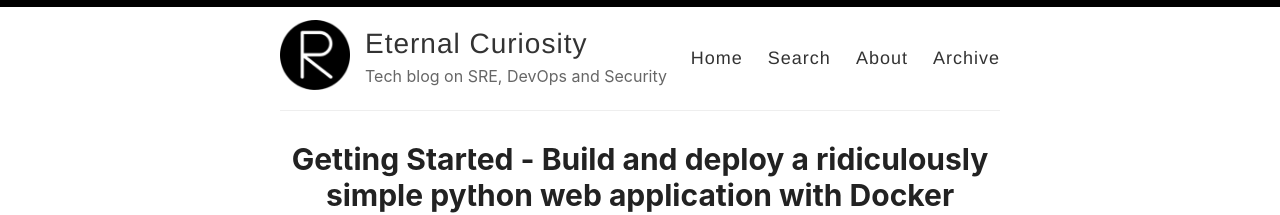
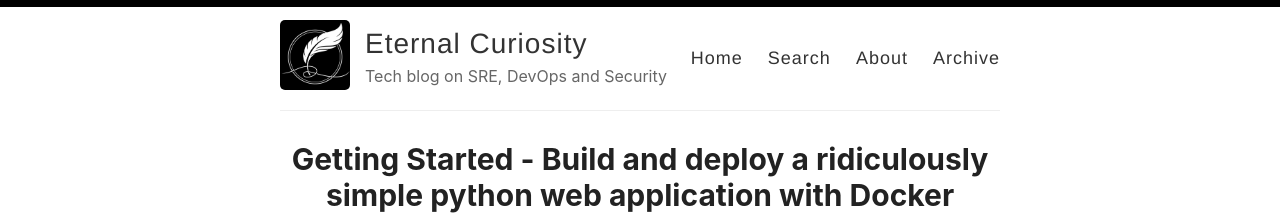
Before and after one commit to tgangte/tgangte.github.io, a Jekyll site: the page built from index.html, in a window 1280 px wide. Shown: the top 215 px of the page. Built offline with Jekyll 4.4.1, drawn with Linux system fonts in a browser that asks for light colours; the list of posts is cut into pages by our own code.

Commit message:
Update _config.yml

```diff
--- a/_config.yml
+++ b/_config.yml
@@ -12,7 +12,7 @@ author: tgangte
 description: Tech blog on SRE, DevOps and Security
 
 # URL of your avatar or profile pic (you could use your GitHub profile pic)
-avatar: /images/reverie.png
+avatar: /images/ec-logo.png
 
 #
 # Flags below are optional
```
